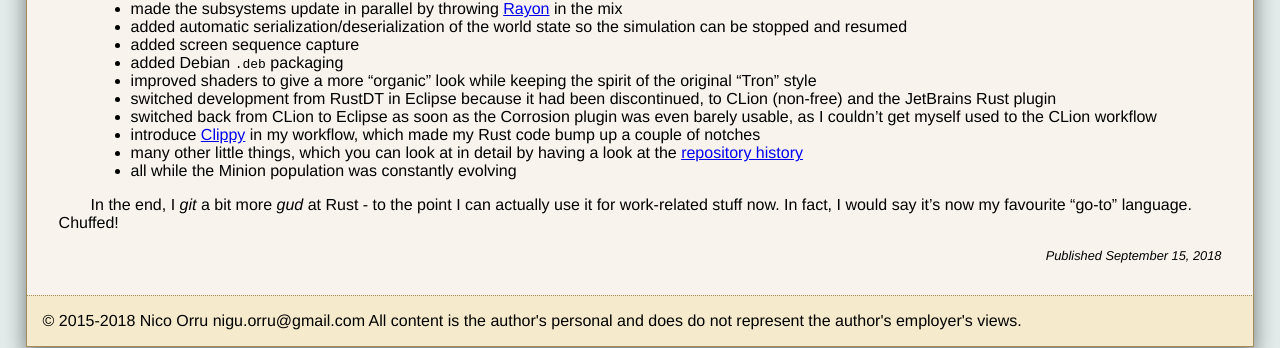
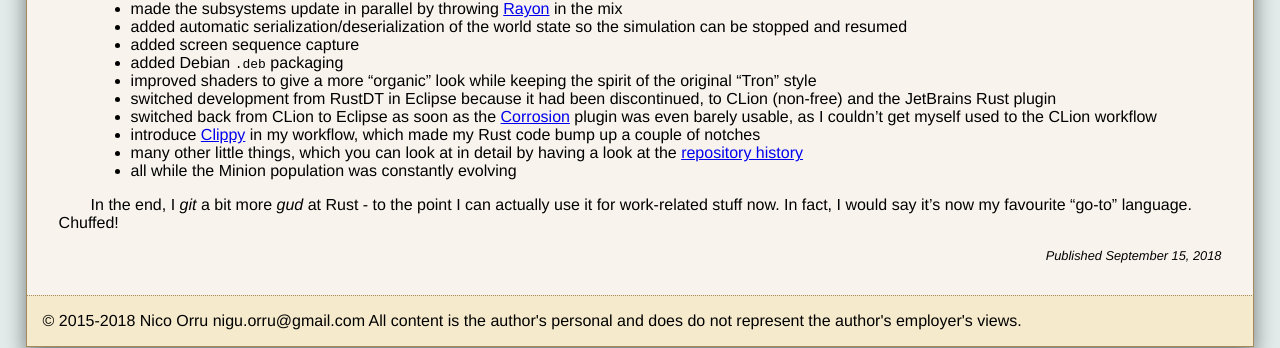
Before and after one commit to itadinanta/itadinanta.github.io, a Jekyll site: the page built from _posts/2018-09-15-rust-oids-status.md, in a window 1280 px wide. Shown: the part 1658-2006 px from the top of the page. Built offline with Jekyll 4.4.1, drawn with Linux system fonts in a browser that asks for light colours; part of the change alters nothing that is shown.

```diff
--- a/_posts/2018-09-15-rust-oids-status.md
+++ b/_posts/2018-09-15-rust-oids-status.md
@@ -29,7 +29,7 @@ Here are the highlights of what happened in no particular order:
 - added Debian `.deb` packaging
 - improved shaders to give a more "organic" look while keeping the spirit of the original "Tron" style
 - switched development from RustDT in Eclipse because it had been discontinued, to CLion (non-free) and the JetBrains Rust plugin
-- switched back from CLion to Eclipse as soon as the Corrosion plugin was even barely usable, as I couldn't get myself used to the CLion workflow
+- switched back from CLion to Eclipse as soon as the [Corrosion](https://github.com/eclipse/corrosion) plugin was even barely usable, as I couldn't get myself used to the CLion workflow
 - introduce [Clippy](https://github.com/rust-lang-nursery/rust-clippy) in my workflow, which made my Rust code bump up a couple of notches
 - many other little things, which you can look at in detail by having a look at the [repository history](https://github.com/itadinanta/rust-oids/commits/develop)
 - all while the Minion population was constantly evolving
```
